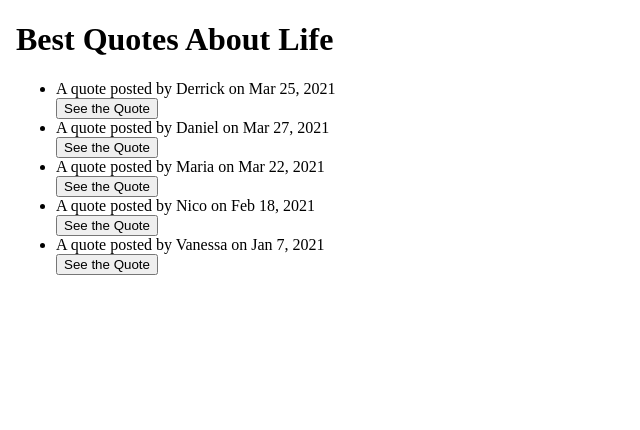
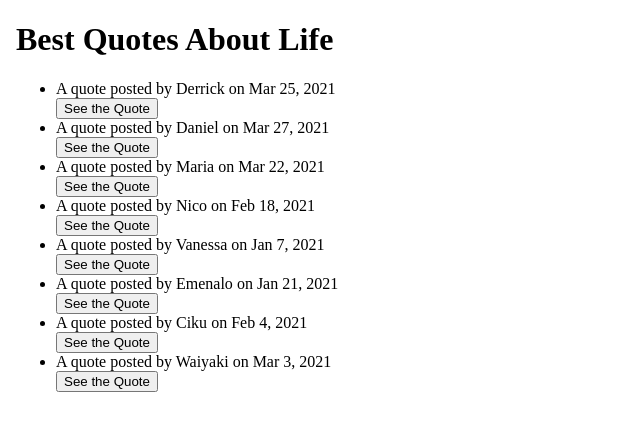
Before and after one commit to Derrick-Nyongesa/Quotes, an Angular app: page / in a window 1280 px wide. Shown: the top 430 px of the page, without its empty margins (0-640 px from the left). Built offline with nearby package versions, Linux system fonts and the light colour scheme.

Commit message:
added more quotes to the array

```diff
--- a/src/app/quote/quote.component.ts
+++ b/src/app/quote/quote.component.ts
@@ -8,11 +8,14 @@ import { Quote } from '../quote';
 })
 export class QuoteComponent implements OnInit {
   quotes: Quote[] = [
-    new Quote(1, 'Derrick', 'Many of life’s failures are people who did not realize how close they were to success when they gave up.', 'Thomas A. Edison', new Date(2021,2,25)),
-    new Quote(2, 'Daniel', 'Life is what happens when you’re busy making other plans.', 'John Lennon', new Date(2021,2,27)),
-    new Quote(3, 'Maria', 'The purpose of our lives is to be happy.', 'Dalai Lama', new Date(2021,2,22)),
+    new Quote(1, 'Derrick', 'The way I see it, every life is a pile of good things and bad things. The good things don’t always soften the bad things, but vice versa, the bad things don’t always spoil the good things and make them unimportant.', 'Doctor Who', new Date(2021,2,25)),
+    new Quote(2, 'Daniel', 'My mission in life is not merely to survive, but to thrive; and to do so with some passion, some compassion, some humor, and some style.', 'Maya Angelou', new Date(2021,2,27)),
+    new Quote(3, 'Maria', 'There’s more to life than basketball. The most important thing is your family and taking care of each other and loving each other no matter what.', 'Stephen Curry', new Date(2021,2,22)),
     new Quote(4, 'Nico', 'Get busy living or get busy dying.', 'Stephen King', new Date(2021,1,18)),
     new Quote(5, 'Vanessa', 'Many of life’s failures are people who did not realize how close they were to success when they gave up.', 'Thomas A. Edison', new Date(2021,0,7)),
+    new Quote(6, 'Emenalo', 'You can’t put a limit on anything. The more you dream, the farther you get.', 'Michael Phelps', new Date(2021,0,21)),
+    new Quote(7, 'Ciku', 'I believe you make your day. You make your life. So much of it is all perception, and this is the form that I built for myself. I have to accept it and work within those compounds, and it’s up to me.', 'Brad Pitt', new Date(2021,1,4)),
+    new Quote(8, 'Waiyaki', 'IA lot of people give up just before they’re about to make it. You know you never know when that next obstacle is going to be the last one.', 'Cuck Norris', new Date(2021,2,3)),
   ];
 
   toggleQuote(index){
```
